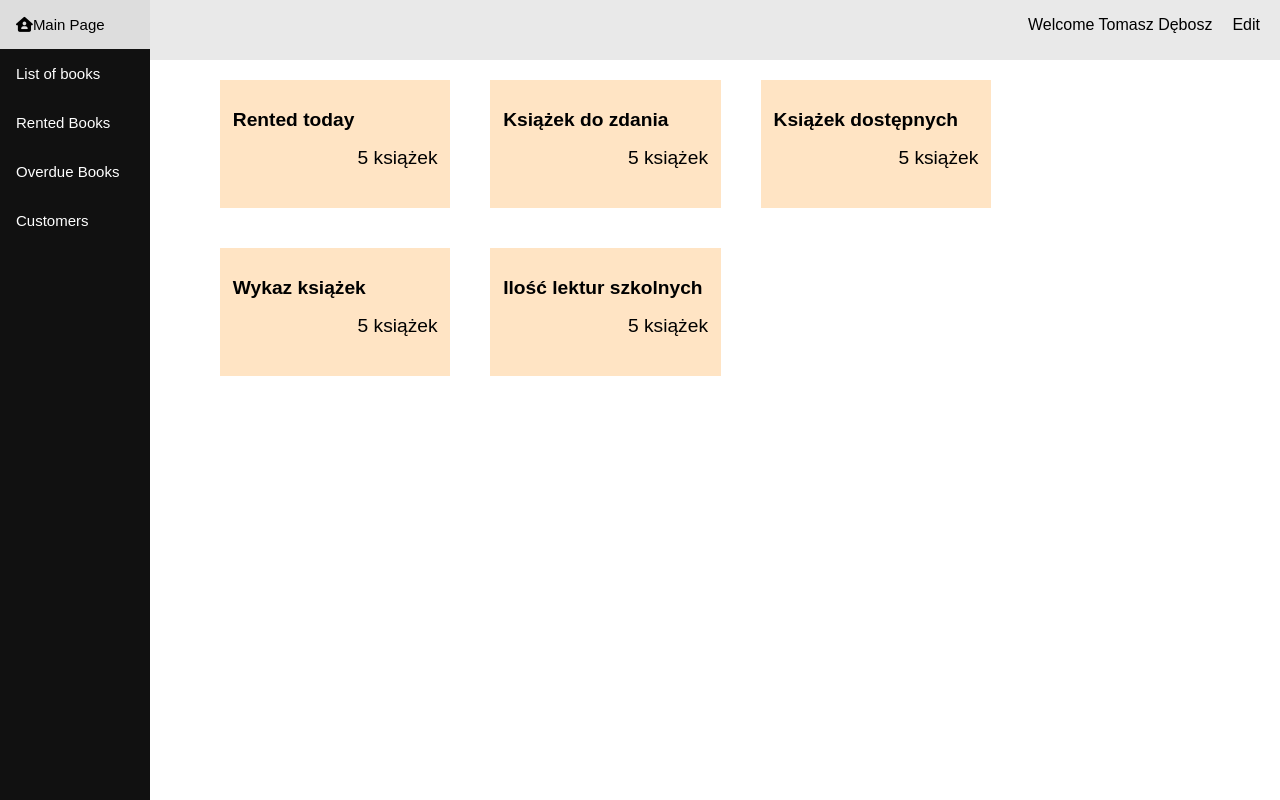
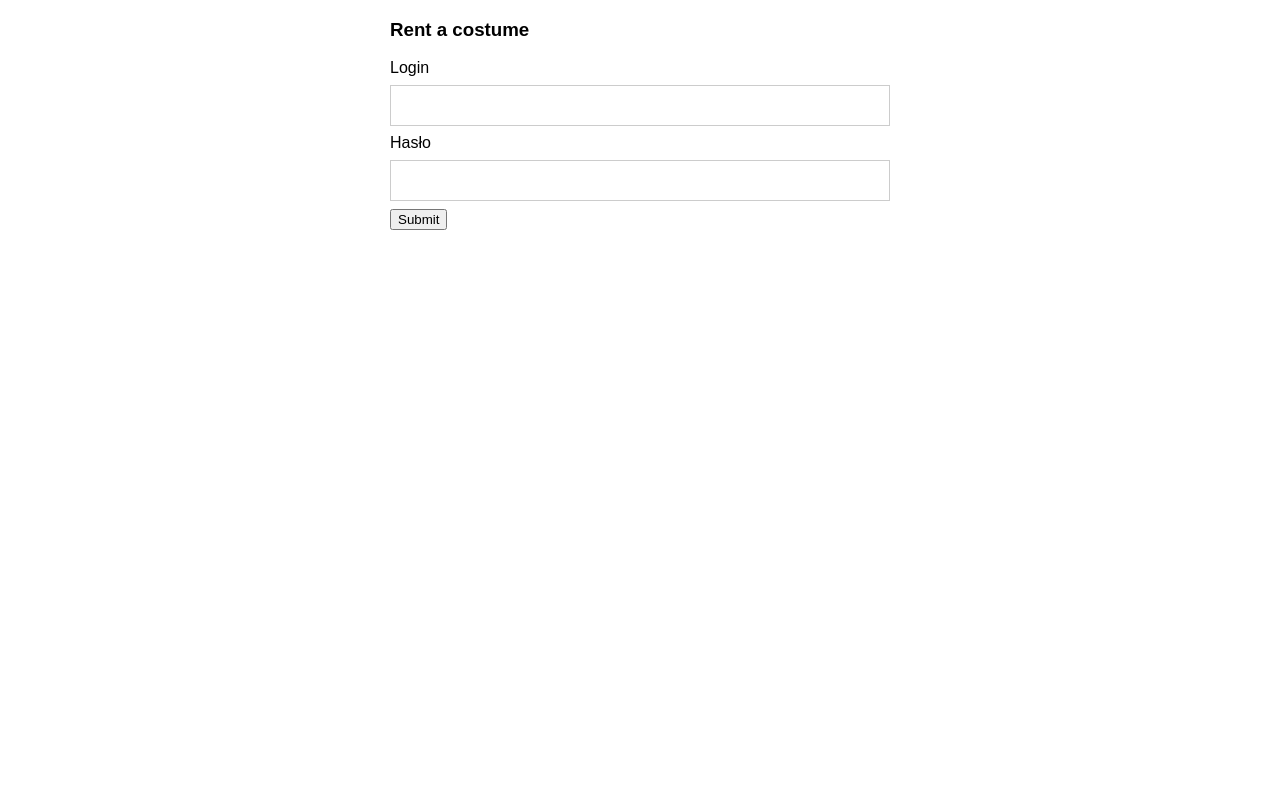
Before and after one commit to Dosztosz/Library, a PHP site: page / in a window 1280 px wide. Run offline with PHP 8.4, Linux system fonts and the light colour scheme; some libraries are stand-ins or nearby versions.

Commit message:
PHP UPDATE
Added php functions for the project. Added custome website and mysql. Added loging in and users.

```diff
--- /dev/null
+++ b/includes/config.php
@@ -0,0 +1,6 @@
+<?php
+$servername = "127.0.0.1";
+$username = "root";
+$password = "";
+$db_name = "rental";
+?>
--- a/index.html
+++ /dev/null
@@ -1,51 +0,0 @@
-<!DOCTYPE html>
-<html lang="en">
-
-<head>
-    <meta charset="UTF-8">
-    <meta http-equiv="X-UA-Compatible" content="IE=edge">
-    <meta name="viewport" content="width=device-width, initial-scale=1.0">
-    <title>Library managment system</title>
-    <link rel="stylesheet" href="styles/style.css">
-    <script src="https://kit.fontawesome.com/8d0eb52cc9.js" crossorigin="anonymous"></script>
-</head>
-
-<body>
-    <div class="sidenav">
-        <a href="index.html" class="bar-item"><i class="fa fa-house-user"></i>Main Page</a>
-        <a href="list.html" class="bar-item">List of books</a>
-        <a href="rented.html" class="bar-item">Rented Books</a>
-        <a href="overdue.html" class="bar-item">Overdue Books</a>
-        <a href="clients.html" class="bar-item">Customers</a>
-    </div>
-    <div class="content">
-        <div class="navbar-top">
-            <ul>
-                <li><img src=""></li>
-                <li>Welcome Tomasz Dębosz</li>
-                <li>Edit</li>
-            </ul>
-        </div>
-        <div class="widgets">
-            <div class="widgets-block">
-                <h2>Rented today</h2>
-                <p>5 książek</div>
-            <div class="widgets-block">
-                <h2>Książek do zdania</h2>
-                <p>5 książek</div>
-            <div class="widgets-block">
-                <h2>Książek dostępnych</h2>
-                <p>5 książek</div>
-            <div class="widgets-block">
-                <h2>Wykaz książek</h2>
-                <p>5 książek</div>
-            <div class="widgets-block">
-                <h2>Ilość lektur szkolnych</h2>
-                <p>5 książek</div>
-        </div>
-    </div>
-
-    </div>
-</body>
-
-</html>
--- /dev/null
+++ b/index.php
@@ -0,0 +1,35 @@
+<?php
+include ('includes/config.php');
+session_start();
+
+	if ((isset($_SESSION['zalogowany'])) && ($_SESSION['zalogowany']==true))
+	{
+		header('Location: home.php');
+		exit();
+	}
+?>
+
+<!DOCTYPE html>
+<html lang="en">
+<head>
+    <meta charset="UTF-8">
+    <meta http-equiv="X-UA-Compatible" content="IE=edge">
+    <link rel="stylesheet" href="styles/style.css">
+    <meta name="viewport" content="width=device-width, initial-scale=1.0">
+    <title>Panel Logowania</title>
+</head>
+<body>
+<div class="login-box">
+    <div class="rent-box">
+        <h3>Rent a costume</h3>
+        <form method="POST" action="login.php">
+        <label>Login</label>
+        <input class="full-form" type="text" name="login">
+        <label>Hasło</label>
+        <input class="full-form" type="text" name="password" type="password">
+        <button type="submit">Submit</button>
+        </form>
+    </div>
+</div>
+</body>
+</html>
--- a/styles/style.css
+++ b/styles/style.css
@@ -15,12 +15,8 @@ body {
   font-size: 15px;
   position: fixed;
   z-index: 1;
-  top: 0;
-  left: 0;
   background-color: #111;
   overflow-x: hidden;
-  /* Side navigation links */
-  /* Change color on hover */
 }
 
 .sidenav a {
@@ -97,7 +93,7 @@ body {
   color: aqua;
 }
 
-.widgets {
+.content .widgets {
   padding-left: 200px;
   display: -webkit-box;
   display: -ms-flexbox;
@@ -106,7 +102,7 @@ body {
       flex-wrap: wrap;
 }
 
-.widgets .widgets-block {
+.content .widgets .widgets-block {
   padding: 1vw;
   margin: 20px;
   display: block;
@@ -117,18 +113,51 @@ body {
   transition: 0.6s;
 }
 
-.widgets .widgets-block h2 {
+.content .widgets .widgets-block h2 {
   text-align: left;
   font-size: 1.5vw;
 }
 
-.widgets .widgets-block p {
+.content .widgets .widgets-block p {
   margin-top: 1vw;
   text-align: right;
   font-size: 1.5vw;
 }
 
-.widgets .widgets-block:hover {
+.content .widgets .widgets-block:hover {
   background-color: aquamarine;
 }
+
+.login-box {
+  display: block;
+  margin: auto;
+}
+
+.login-box .rent-box {
+  display: block;
+  height: 500px;
+  width: 500px;
+  margin: auto;
+}
+
+.login-box .rent-box .full-form {
+  width: 100%;
+  margin: 8px 0;
+}
+
+.login-box .rent-box .short-container {
+  display: -webkit-box;
+  display: -ms-flexbox;
+  display: flex;
+  -ms-flex-pack: distribute;
+      justify-content: space-around;
+}
+
+.login-box .rent-box .full-form, .login-box .rent-box .short-form {
+  display: inline-block;
+  padding: 12px 20px;
+  border: 1px solid #ccc;
+  -webkit-box-sizing: border-box;
+          box-sizing: border-box;
+}
 /*# sourceMappingURL=style.css.map */
--- a/styles/style.scss
+++ b/styles/style.scss
@@ -9,25 +9,20 @@ body {
 
 
 /* Style the side navigation */
-
 .sidenav {
     height: 100%;
     width: 150px;
     font-size: 15px;
     position: fixed;
     z-index: 1;
-    top: 0;
-    left: 0;
     background-color: #111;
     overflow-x: hidden;
-    /* Side navigation links */
     a {
         color: white;
         padding: 16px;
         text-decoration: none;
         display: block;
     }
-    /* Change color on hover */
     a:hover {
         background-color: #ddd;
         color: black;
@@ -80,8 +75,6 @@ body {
             }
         }
     }
-}
-
     .widgets {
         padding-left: 200px;
         display: flex;
@@ -108,3 +101,28 @@ body {
             }
         }
     }
+}
+.login-box {
+    display: block;
+    margin: auto;
+    .rent-box {
+        display: block;
+        height: 500px;
+        width: 500px;
+        margin: auto;
+        .full-form{
+            width: 100%;
+            margin: 8px 0;
+        }
+        .short-container {
+            display: flex;
+            justify-content: space-around;
+        }
+        .full-form, .short-form {
+            display: inline-block;
+            padding: 12px 20px;
+            border: 1px solid #ccc;
+            box-sizing: border-box;
+        }
+    }
+}
```
Also changed, not shown: clients.php (renamed from overdue.html, +3 -15 lines), functions/add_costume.php (added, +64 -0 lines), home.php (added, +43 -0 lines), includes/header.php (added, +8 -0 lines), includes/navbar-top.php (added, +7 -0 lines), list.html (deleted, +0 -82 lines), list.php (added, +70 -0 lines), login.php (added, +47 -0 lines), overdue.php (renamed from clients.html, +12 -15 lines), rent.php (added, +55 -0 lines), rented.php (renamed from rented.html, +11 -14 lines), 1 other file. Lines whose indentation alone changed are shown as unchanged.
